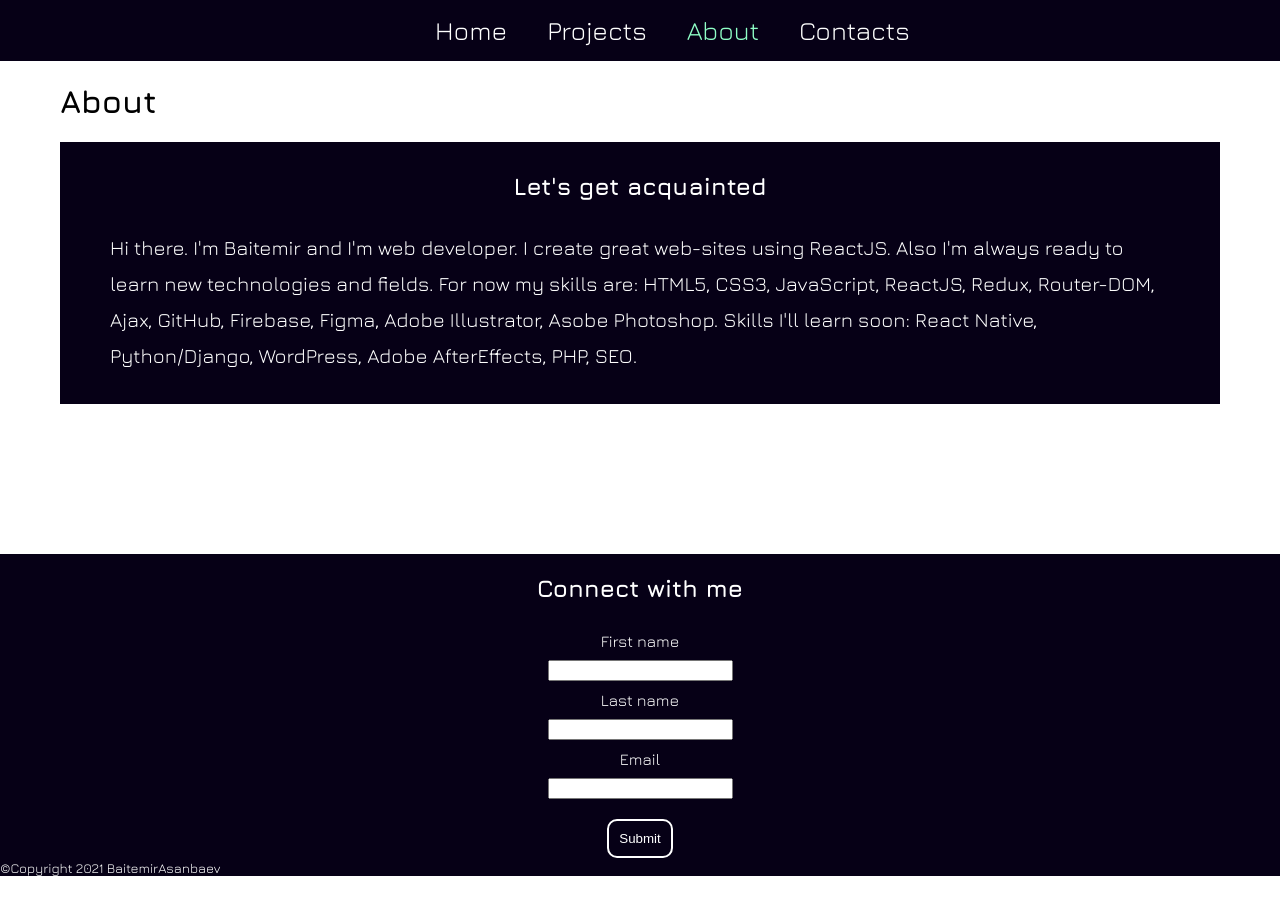
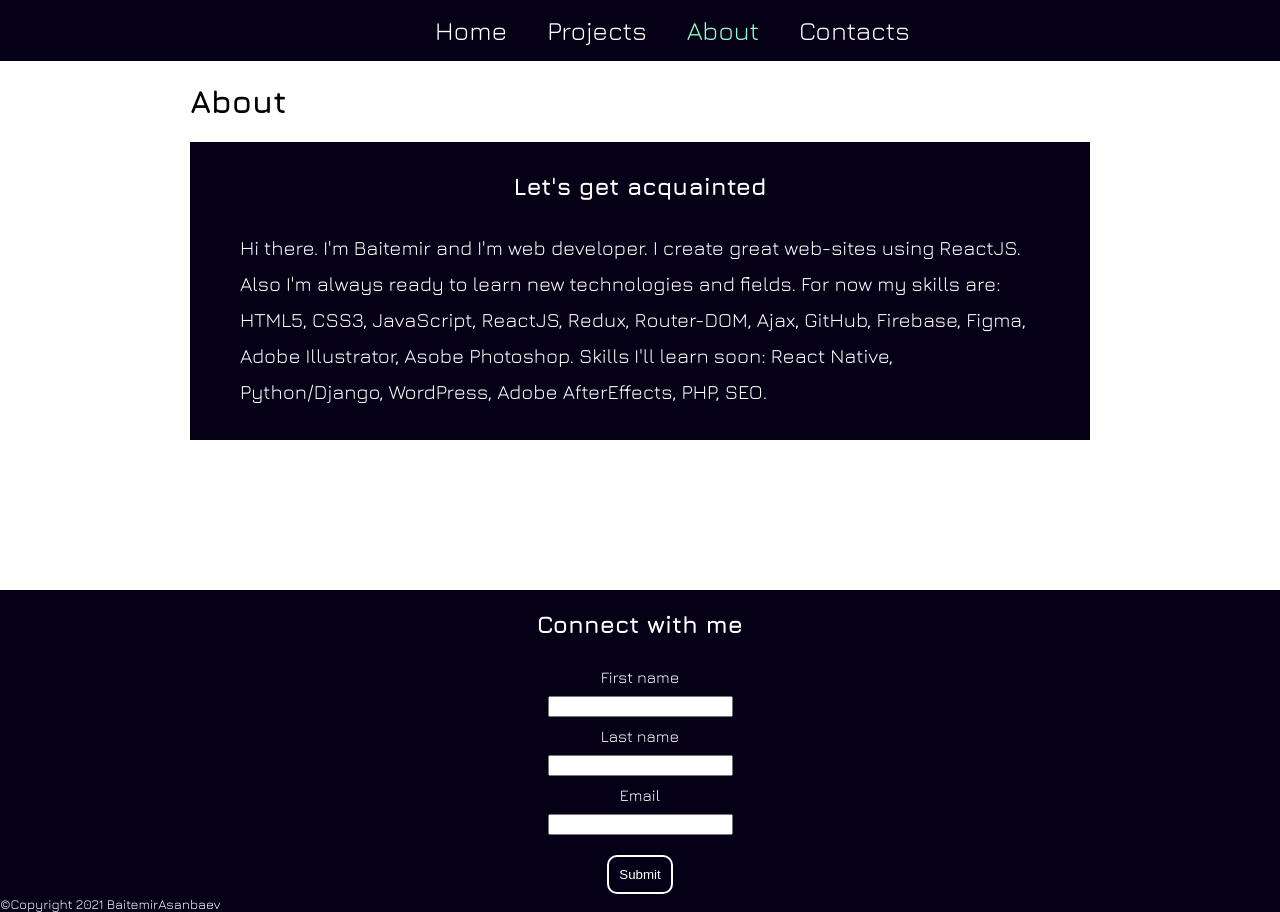
Before and after one commit to BaitemirAsanbaev/personal-site, a React (Create React App) app: page /about in a window 1280 px wide. Before the commit the page ends 876 px from the top, so only its background shows below. Built offline with nearby package versions, Linux system fonts and the light colour scheme.

Commit message:
changed about pages width

```diff
--- a/src/components/Site/About/About.module.css
+++ b/src/components/Site/About/About.module.css
@@ -1,3 +1,7 @@
+.About{
+  max-width: 900px;
+  margin: 0 auto;
+}
 .about_info{
   background-color: #060016;
   color: #fff;
```
